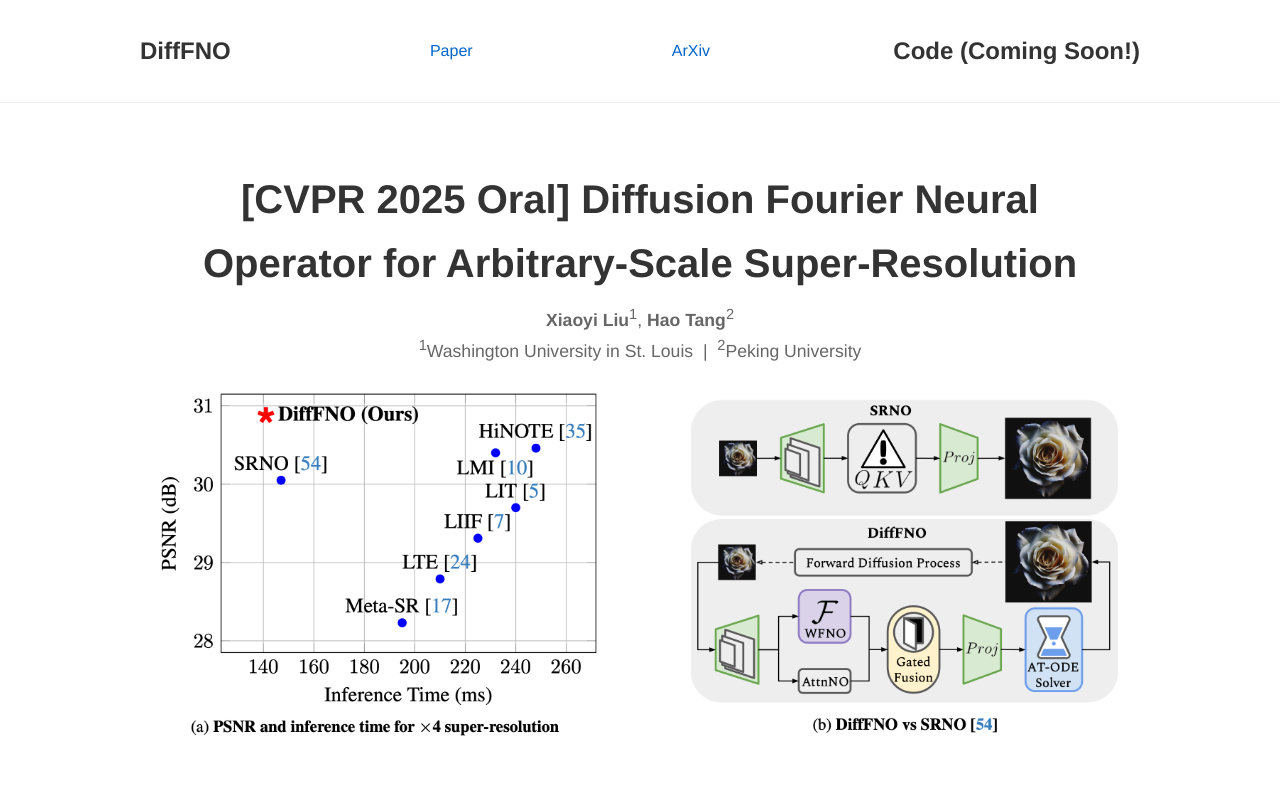
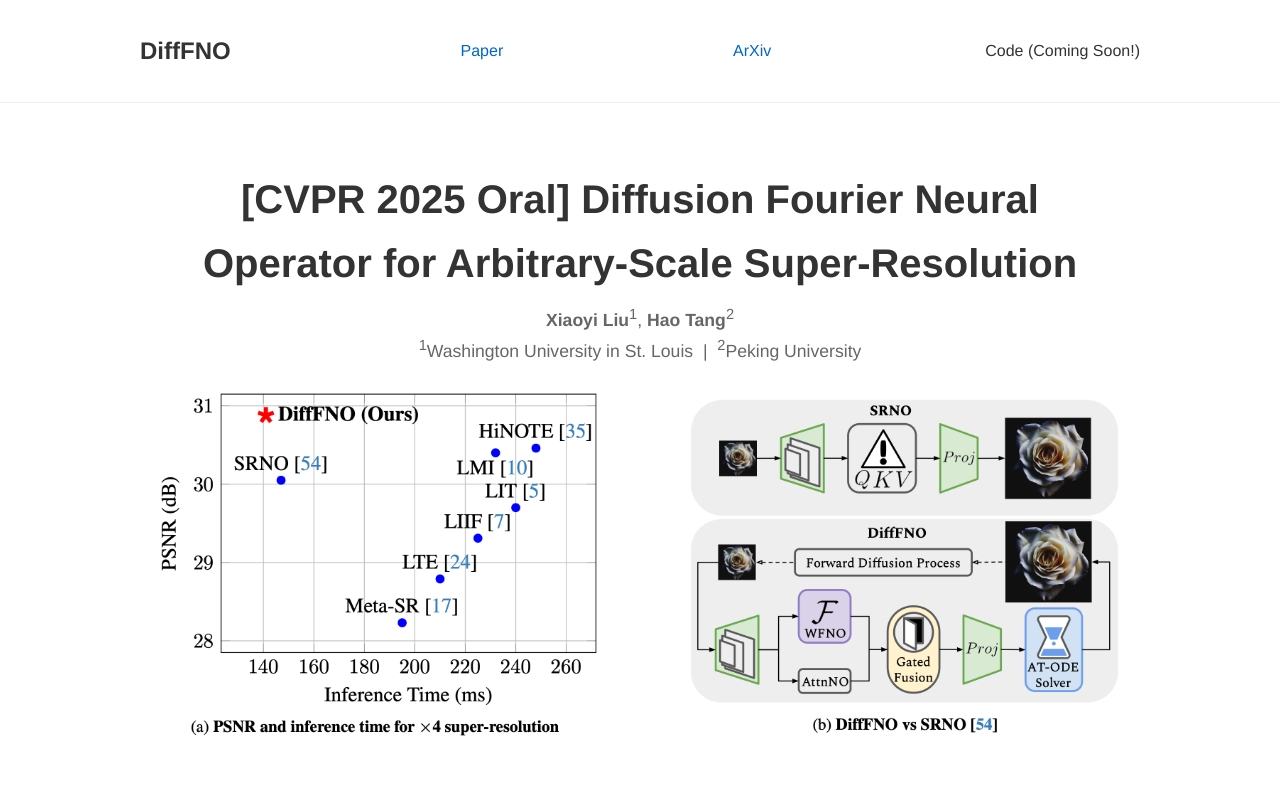
Before and after one commit to JasonLiu2024/difffno-diffusion-fourier-neural-operator, a plain HTML site: page index.html in a window 1280 px wide. Shown: the top 800 px of the page. Drawn offline with Linux system fonts and the light colour scheme.

Commit message:
Update Website

```diff
--- a/index.html
+++ b/index.html
@@ -64,7 +64,7 @@
         <a href="https://arxiv.org/abs/2411.09911" target="_blank">ArXiv</a>
       </div>
       <div class="nav-right">
-        <h1>Code (Coming Soon!)</h1>
+        Code (Coming Soon!)
       </div>
     </nav>
   </header>
```
